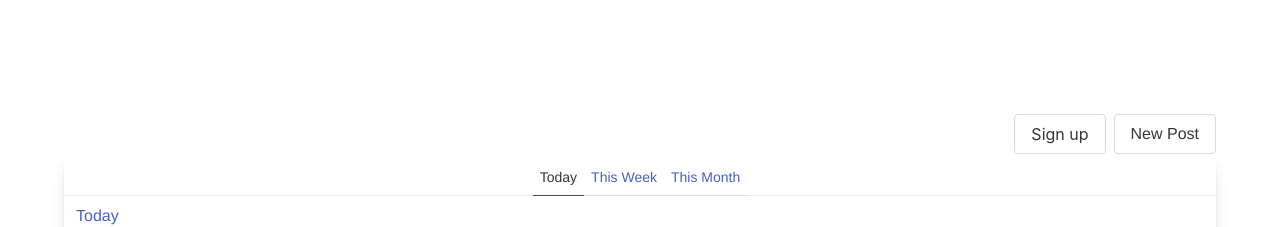
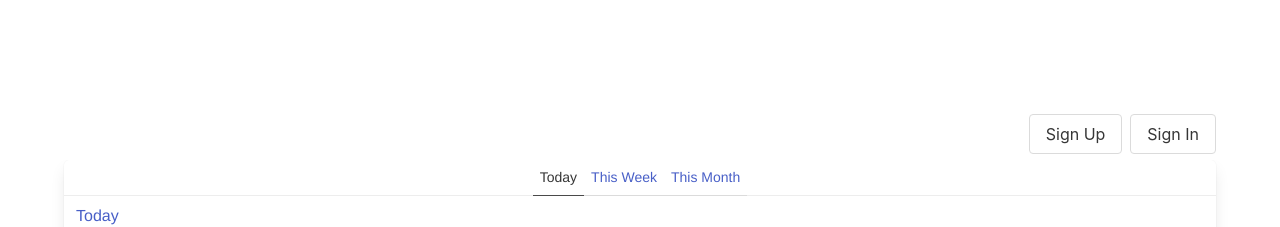
Before and after one commit to SangilYun/markdown-renderer, a Vue app: page / in a window 1280 px wide. Shown: the top 227 px of the page. Built offline with nearby package versions, Linux system fonts and the light colour scheme.

Commit message:
add dynamic component rendering to the modal

```diff
--- a/src/components/Navbar.vue
+++ b/src/components/Navbar.vue
@@ -1,39 +1,88 @@
 <template>
   <div class="navbar">
     <div class="navbar-end">
-      <div class="buttons">
-        <button
-          class="button"
-          @click="show"
-        >
-          Sign up
-        </button>
+      <div
+        class="buttons"
+        v-if="auth"
+      >
         <router-link
           class="button"
           to="/posts/new"
         >
           New Post
         </router-link>
+
+        <button
+          class="button"
+          @click="signOut"
+        >
+          Sign Out
+        </button>
+      </div>
+
+      <div
+        class="buttons"
+        v-else
+      >
+        <button
+          class="button"
+          @click="signUp"
+        >
+          Sign Up
+        </button>
+
+        <button
+          class="button"
+          @click="signIn"
+        >
+          Sign In
+        </button>
       </div>
     </div>
   </div>
 
   <teleport to="#modal">
-    <signup />
+    <component :is="component" />
   </teleport>
 </template>
 
 <script lang="ts">
-import { defineComponent } from "vue";
+import { computed, defineComponent, h, markRaw } from "vue";
 import { useModal } from "@/useModal";
 import Signup from "@/components/Signup.vue";
+import { useStore } from "@/store";
 
 export default defineComponent({
   components: { Signup },
   setup() {
     const modal = useModal()
+    const store = useStore()
+
+    const auth = computed(() => {
+      return !!store.getState().authors.currentUserId
+    })
+
+    const signIn = () => {
+      const Demo = defineComponent({
+        setup() {
+          return () => h('div', 'Demo')
+        }
+      })
+      modal.component.value = markRaw(Demo)
+      modal.showModal()
+    }
+    const signUp = () => {
+      modal.component.value = markRaw(Signup)
+      modal.showModal()
+    }
+    const signOut = () => {}
 
     return {
+      component: modal.component,
+      auth,
+      signIn,
+      signUp,
+      signOut,
       show: () => {
         modal.showModal()
       }
--- a/src/main.ts
+++ b/src/main.ts
@@ -5,7 +5,7 @@ import { Post, thisMonth, thisWeek, today } from "@/mocks";
 import { router } from './router';
 import 'highlight.js/styles/atom-one-dark.css'
 import { random } from "lodash";
-import { store, storeKey } from "@/store";
+import { Author, store, User } from "./store";
 
 function delay(){
   return new Promise(res => {
@@ -34,6 +34,21 @@ axios.post = async (url: string, post: Post) => {
   }
 }
 
+//@ts-ignore
+axios.post = async (url: string, user: User) => {
+  if(url === '/users'){
+    const id = random(100,10000)
+    await delay()
+    const author: Author = {
+      id: id.toString(),
+      username: user.username
+    }
+    return Promise.resolve({
+      data: author
+    })
+  }
+}
+
 const app = createApp(App)
 app.use(router)
 app.use(store)
--- a/src/store.ts
+++ b/src/store.ts
@@ -8,17 +8,29 @@ export interface User {
   password: string
 }
 
+export type Author = Omit<User, 'password'>
+
+interface BaseState<T> {
+  // o(n)
+  ids: string[]
+
+  // o(1)
+  all: Map<string, T>
+
+  loaded: boolean
+}
+
+type PostsState = BaseState<Post>
+interface AuthorsState extends BaseState<Author> {
+  currentUserId: string | undefined
+}
+
 interface State {
+  authors: AuthorsState
   posts: PostsState
 }
 
 export const storeKey = Symbol('store')
-
-interface PostsState {
-  ids: string[]
-  all: Map<string, Post>
-  loaded: boolean
-}
 
 export class Store {
   private state: State
@@ -42,6 +54,12 @@ export class Store {
   }
 
   async createUser(user: User){
+    const response = await axios.post<Author>('/users', user)
+    this.state.authors.all.set(response.data.id, response.data)
+    this.state.authors.ids.push(response.data.id)
+    this.state.authors.currentUserId = response.data.id
+    console.log('response', response)
+    console.log('this.state.authors', this.state.authors)
   }
 
   async fetchPosts() {
@@ -62,6 +80,12 @@ export class Store {
 const all = new Map<string, Post>()
 
 export const store = new Store({
+  authors: {
+    all: new Map<string, Author>(),
+    ids: [],
+    loaded: false,
+    currentUserId: undefined
+  },
   posts: {
     all,
     ids: [],
--- a/src/useModal.ts
+++ b/src/useModal.ts
@@ -1,8 +1,11 @@
 import { ref } from "vue";
 
 const show = ref(false)
+const component = ref()
+
 export function useModal() {
   return {
+    component,
     show,
     showModal: () => show.value = true,
     hideModel: () => show.value = false
```
Also changed, not shown: 1 other file (tests, documents, lock files or other folders).
